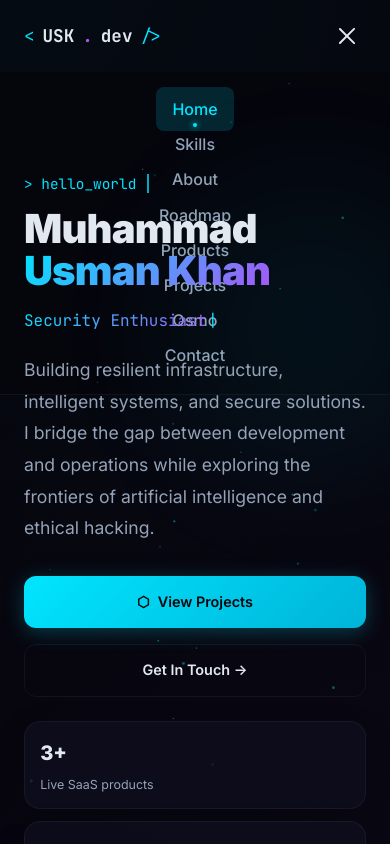
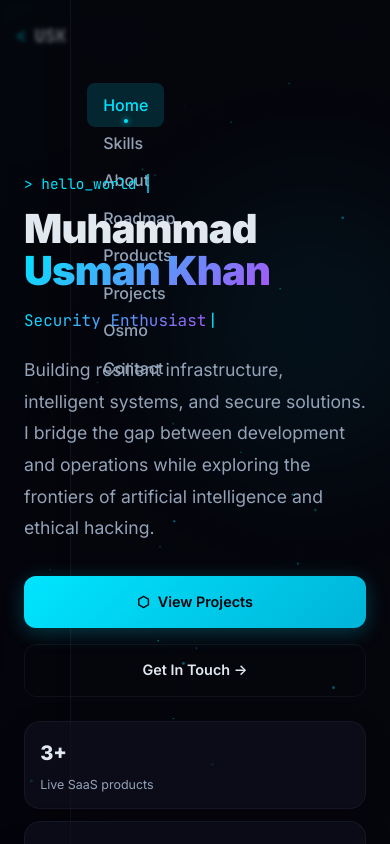
Before and after one commit to usmankhan782004-ship-it/portfolio, a React (Vite) app: page / in a window 390 px wide. Both pictures are taken after a click on the button "Toggle navigation". Shown: the top 844 px of the page. Built offline with nearby package versions, Linux system fonts and the light colour scheme.

Commit message:
Fix mobile nav drawer and hero stacking

```diff
--- a/src/components/Hero.css
+++ b/src/components/Hero.css
@@ -531,11 +531,14 @@
 
     .hero-scene {
         min-height: 220px;
+        order: 2;
     }
 
     .hero-core {
         width: min(100%, 260px);
+        height: 260px;
         transform: translate3d(0, calc(var(--scroll-progress, 0) * 3px), 0) rotateX(7deg) rotateY(-5deg);
+        border-radius: 24px;
     }
 
     .hero-core-orb {
@@ -557,14 +560,46 @@
         display: none;
     }
 
+    .hero-core-panel--top,
+    .hero-core-panel--bottom {
+        transform: none;
+    }
+
     .hero-core-panel--top {
-        top: 0.75rem;
-        left: 0.75rem;
+        top: 0.6rem;
+        left: 0.6rem;
     }
 
     .hero-core-panel--bottom {
-        right: 0.75rem;
-        bottom: 0.75rem;
+        right: 0.6rem;
+        bottom: 0.6rem;
+    }
+
+    .hero-core-orb-glow {
+        inset: -18px;
+        filter: blur(18px);
+    }
+
+    .hero-core-rings span {
+        inset: 18%;
+    }
+
+    .hero-core-rings span:nth-child(2) {
+        inset: 30%;
+    }
+
+    .hero-core-rings span:nth-child(3) {
+        inset: 42%;
+    }
+
+    .hero-core-panel--top {
+        top: 0.6rem;
+        left: 0.6rem;
+    }
+
+    .hero-core-panel--bottom {
+        right: 0.6rem;
+        bottom: 0.6rem;
     }
 
     .hero-orb--cyan {
@@ -596,6 +631,10 @@
         padding: 0.85rem 0.95rem;
     }
 
+    .hero-copy {
+        max-width: none;
+    }
+
     .hero-greeting {
         margin-bottom: 0.75rem;
     }
--- a/src/components/Navbar.css
+++ b/src/components/Navbar.css
@@ -115,28 +115,43 @@
     transform: rotate(-45deg) translate(5px, -5px);
 }
 
+.navbar-backdrop {
+    display: none;
+}
+
 @media (max-width: 768px) {
+    .navbar {
+        padding: 0 1rem;
+    }
+
     .navbar-toggle {
         display: flex;
     }
 
     .navbar-links {
         position: fixed;
-        top: 72px;
-        left: 0;
+        top: 0;
         right: 0;
+        left: auto;
+        width: min(82vw, 320px);
+        height: 100vh;
         background: rgba(6, 6, 13, 0.95);
         backdrop-filter: blur(20px);
         flex-direction: column;
-        padding: 1.5rem;
-        gap: 0.5rem;
-        border-bottom: 1px solid var(--border-subtle);
-        transform: translateY(-120%);
+        padding: 5.75rem 1rem 1.25rem;
+        gap: 0.65rem;
+        border-left: 1px solid var(--border-subtle);
+        box-shadow: -20px 0 60px rgba(0, 0, 0, 0.35);
+        transform: translateX(105%);
         transition: transform var(--transition-base);
+        justify-content: flex-start;
+        align-items: stretch;
+        overflow-y: auto;
+        z-index: 1001;
     }
 
     .navbar-links.open {
-        transform: translateY(0);
+        transform: translateX(0);
     }
 
     .navbar-links a {
@@ -144,4 +159,22 @@
         padding: 0.75rem 1rem;
         font-size: 1rem;
     }
+
+    .navbar-backdrop {
+        display: block;
+        position: fixed;
+        inset: 0;
+        border: none;
+        background: rgba(6, 6, 13, 0.45);
+        backdrop-filter: blur(2px);
+        opacity: 0;
+        pointer-events: none;
+        transition: opacity var(--transition-base);
+        z-index: 1000;
+    }
+
+    .navbar-backdrop.open {
+        opacity: 1;
+        pointer-events: auto;
+    }
 }
--- a/src/components/Navbar.jsx
+++ b/src/components/Navbar.jsx
@@ -18,6 +18,8 @@ export default function Navbar() {
     const [mobileOpen, setMobileOpen] = useState(false)
 
     useEffect(() => {
+        document.body.style.overflow = mobileOpen ? 'hidden' : ''
+
         const handleScroll = () => setScrolled(window.scrollY > 50)
 
         const observer = new IntersectionObserver(
@@ -36,10 +38,11 @@ export default function Navbar() {
 
         window.addEventListener('scroll', handleScroll)
         return () => {
+            document.body.style.overflow = ''
             window.removeEventListener('scroll', handleScroll)
             sections.forEach((s) => observer.unobserve(s))
         }
-    }, [])
+    }, [mobileOpen])
 
     const handleClick = (e, href) => {
         e.preventDefault()
@@ -83,6 +86,12 @@ export default function Navbar() {
                     ))}
                 </ul>
             </div>
+
+            <button
+                className={`navbar-backdrop${mobileOpen ? ' open' : ''}`}
+                aria-label="Close navigation menu"
+                onClick={() => setMobileOpen(false)}
+            />
         </nav>
     )
 }
```
